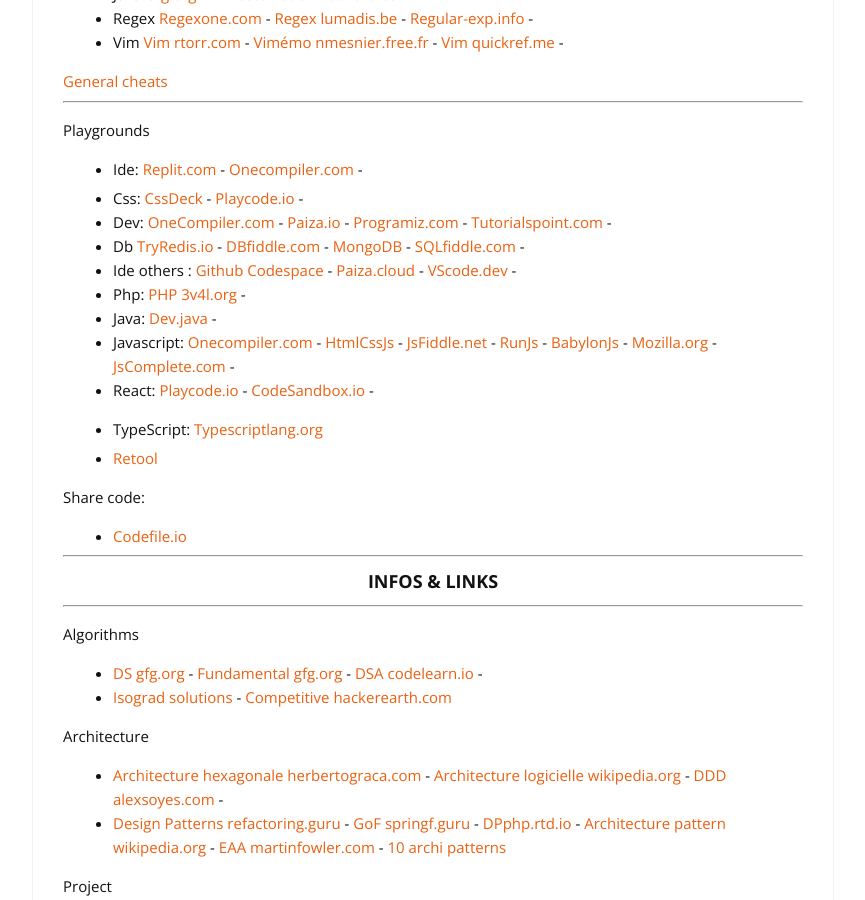
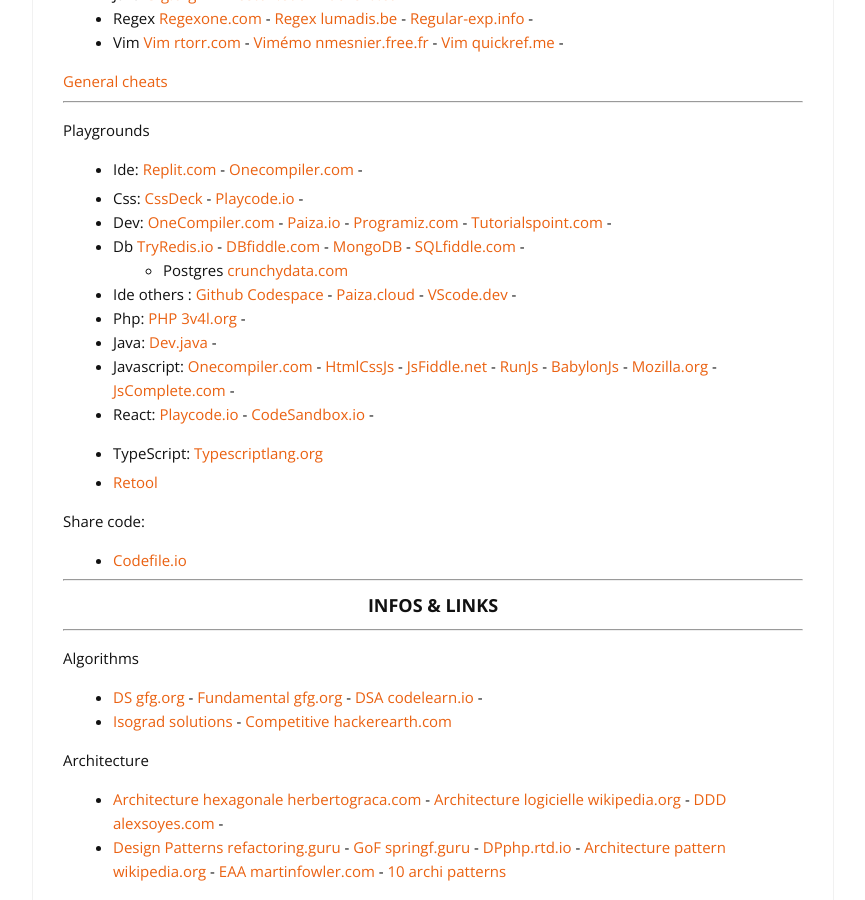
Before and after one commit to cylmat/cylmat.github.io, a Jekyll site: the page built from _pages/USEFUL.md, in a window 1280 px wide and 900 px high, scrolled down 1103 px. Shown: the whole window, without its empty margins (207-1072 px from the left). Built offline with Jekyll 4.4.1, drawn with Linux system fonts in a browser that asks for light colours; nearby versions of some CDN libraries.

Commit message:
Update USEFUL.md

```diff
--- a/_pages/USEFUL.md
+++ b/_pages/USEFUL.md
@@ -59,6 +59,7 @@
 * Css: [CssDeck](https://cssdeck.com/) - [Playcode.io](https://playcode.io/css) -
 * Dev: [OneCompiler.com](https://onecompiler.com) - [Paiza.io](https://paiza.io/en) - [Programiz.com](https://www.programiz.com/python-programming/online-compiler) - [Tutorialspoint.com](https://www.tutorialspoint.com/codingground.htm) -
 * Db [TryRedis.io](https://try.redis.io) - [DBfiddle.com](https://www.db-fiddle.com) - [MongoDB](https://mongoplayground.net) - [SQLfiddle.com](http://sqlfiddle.com) -
+    * Postgres [crunchydata.com](https://www.crunchydata.com/developers/playground)
 * Ide others : [Github Codespace](https://github.com/codespaces) - [Paiza.cloud](https://paiza.cloud) - [VScode.dev](https://vscode.dev) -
 * Php: [PHP 3v4l.org](https://3v4l.org) -
 * Java: [Dev.java](https://dev.java/playground) -
```
